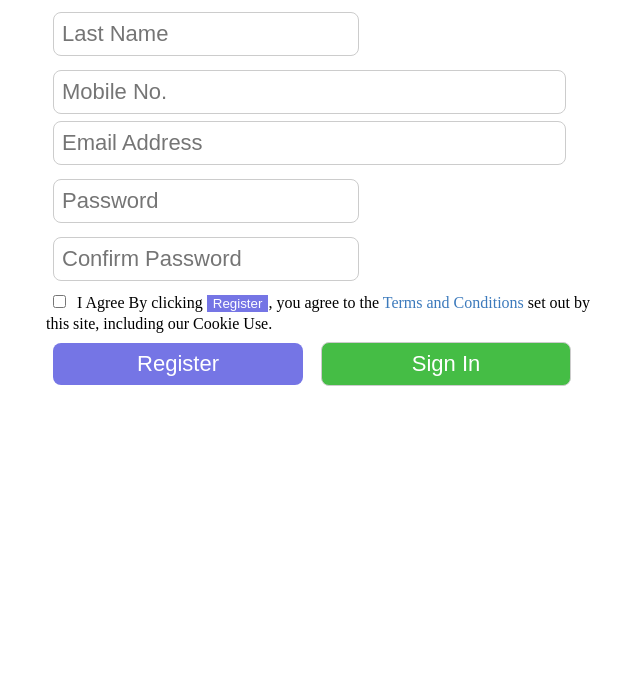
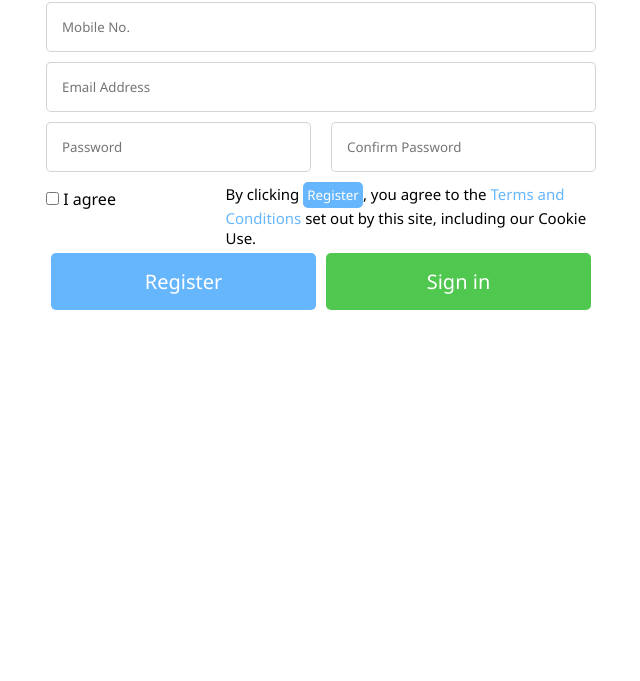
Before and after one commit to Andy51011/signUpForm, a plain HTML site: page assignment_1/index.html in a window 1280 px wide. Shown: the part 119-800 px from the top of the page, without its empty margins (319-959 px from the left). Drawn offline with Linux system fonts and the light colour scheme.

Commit message:
redid assignment

```diff
--- a/assignment_1/index.html
+++ b/assignment_1/index.html
@@ -1,30 +1,88 @@
 <!DOCTYPE html>
 <html lang="en">
   <head>
-    <meta charset="UTF-8">
-    <meta name="viewport" content="width=device-width, initial-scale=1.0">
+    <meta charset="UTF-8" />
+    <meta name="viewport" content="width=device-width, initial-scale=1.0" />
     <title>Document</title>
-    <link rel="stylesheet" href="signUp.css">
+    <link rel="stylesheet" href="signUp.css" />
   </head>
-<body>
-  <div class="form-container">
-    <form>
-      <header>Sign Up</header>
-      <input type="text" id="fname" name="fname" placeholder="First Name">
-      <input type="text" id="lname" name="lname" placeholder="Last Name">
-      <input type="text" class="input-block" id="phonenum" name="phonenum" placeholder="Mobile No.">
-      <input type="text" class="input-block" id="email" name="email" placeholder="Email Address">
-      <input type="password" id="password" name="password" placeholder="Password">
-      <input type="password" id="confirm_pass" name="confirm_pass" placeholder="Confirm Password">
-      <div class="agree_section">
-        <input class="checkbox_agree" type="checkbox" id="agree_check" name="agree_check">
-        <span class="checkbox_agree">I Agree</span>
-        <span>By clicking <button id="register_button">Register</button>, you agree to the <a href="terms_example">Terms and Conditions</a> set out by this site, including our Cookie Use.</p>
-        </span>
-      <input class="click_button" type="button" id="register_button" name="register" value="Register">
-      <input class="click_button" type="button" id="sign_button" name="sign_in" value="Sign In">
+  <body>
+    <div class="form__container">
+      <form class="form__body">
+        <div class="form__title">Sign Up</div>
+        <div class="form__inner form__fnln">
+          <input
+            class="flex__grow split__right"
+            type="text"
+            id="fname"
+            placeholder="First Name"
+          />
+          <input
+            class="flex__grow split__left"
+            type="text"
+            id="lname"
+            placeholder="Last Name"
+          />
         </div>
-    </form>
-  </div>
-</body>
+        <div class="form__inner">
+          <input
+            class="form__contact"
+            type="text"
+            id="form__mobile"
+            placeholder="Mobile No."
+          />
+          <input
+            class="form__contact"
+            type="text"
+            id="form__email"
+            placeholder="Email Address"
+          />
+        </div>
+        <div class="form__inner form__password">
+          <input
+            class="flex__grow split__right"
+            type="password"
+            id="form__password"
+            placeholder="Password"
+          />
+          <input
+            class="flex__grow split__left"
+            type="password"
+            id="form__password"
+            placeholder="Confirm Password"
+          />
+        </div>
+        <div class="form__inner form__checkbox">
+          <div class="checkbox__item">
+            <input type="checkbox" name="checkbox" id="form__checkbox" />
+            <span>I agree</span>
+          </div>
+          <div>
+            <p>
+              By clicking
+              <button class="checkbox__registerButton">Register</button>, you
+              agree to the <a href="">Terms and Conditions</a> set out by this
+              site, including our Cookie Use.
+            </p>
+          </div>
+        </div>
+        <div class="form__inner form__click">
+          <button
+            class="form__button form__register"
+            name="register"
+            type="submit"
+          >
+            Register
+          </button>
+          <button
+            class="form__button form__signIn"
+            name="Sign in"
+            type="submit"
+          >
+            Sign in
+          </button>
+        </div>
+      </form>
+    </div>
+  </body>
 </html>
--- a/assignment_1/signUp.css
+++ b/assignment_1/signUp.css
@@ -1,59 +1,128 @@
-.form-container {
-  display: flex;
-  justify-content: center;
+* {
+  padding: 0;
+  margin: 0;
+  font-family: "Segoe UI", Tahoma, Geneva, Verdana, sans-serif;
 }
 
-form {
+body {
+  display: flex;
+  flex-direction: column;
+  justify-content: center;
+  align-items: center;
+}
+
+.form__title {
+  text-align: center;
+  font-size: 30px;
+  margin: 5px;
+}
+
+.form__inner > input {
+  padding: 15px;
+  border-radius: 5px;
+  border: 1px solid rgba(150, 137, 137, 0.377);
+}
+
+input {
+  margin-top: 10px;
+}
+
+.form__container {
+  display: flex;
+  flex-direction: column;
+  align-items: center;
+  justify-content: center;
   max-width: 550px;
 }
 
-header {
-  font-size: 50px;
+.form__fnln {
+  display: flex;
+}
+
+.flex__grow {
+  flex-grow: 2;
+}
+
+.form__contact {
+  display: block;
+}
+
+.form__contact {
+  width: 100%;
+  padding: 0;
+  box-sizing: border-box;
+}
+
+.form__password {
+  display: flex;
+}
+
+/*checkbox section*/
+.form__checkbox {
+  display: flex;
+  flex-direction: row;
+  padding-top: 10px;
+}
+
+.checkbox__item {
+  flex-basis: 65%;
+}
+
+p {
+  font-size: 15px;
+}
+
+.checkbox__registerButton {
+  background-color: rgb(102, 182, 253);
+  color: white;
+  border-radius: 5px;
+  padding: 4px;
+  border: none;
 }
 
 a {
   text-decoration: none;
-  color: rgb(60, 122, 188);
+  color: rgb(102, 182, 253);
 }
 
-input {
-  padding: 8px;
-  border-radius: 8px;
-  margin: 7px;
-  font-size: 22px;
-  border: 1px solid #ccc;
-  outline: none;
+/*for register and submit button*/
+.form__click {
+  display: flex;
+  flex-direction: row;
+  justify-content: center;
+  align-items: center;
+  font-size: 15px;
+}
+
+.form__click > button {
+  width: 100%;
+  padding: 15px;
+  margin: 5px;
+  border-radius: 5px;
+  border: none;
+  font-size: 20px;
+}
+
+.form__register {
+  background-color: rgb(102, 182, 253);
+  color: white;
+}
+
+.form__signIn {
+  background-color: rgb(80, 200, 80);
+  color: white;
+}
+/* used to split input boxes in the middle*/
+.split__right {
+  margin-right: 10px;
+}
+
+.split__left {
+  margin-left: 10px;
 }
 
 input:focus {
-  box-shadow: 0 0 5px rgb(55, 177, 211);
-  border: 1px solid rgb(55, 177, 211);
+  box-shadow: 2px 2px 2px 3px rgb(102, 182, 253);
+  border: 0px solid rgb(102, 182, 253);
+  outline-color: rgb(102, 182, 253);
 }
-
-.click_button {
-  width: 250px;
-  color: white;
-}
-
-#sign_button {
-  background-color: rgb(69, 189, 69);
-}
-
-#register_button {
-  background-color: rgb(117, 117, 229);
-  color: white;
-  border: 15px;
-}
-
-header {
-  text-align: center;
-}
-
-p {
-  font-size: 2px;
-}
-
-.input-block {
-  display: block;
-  width: 90%;
-}
```
